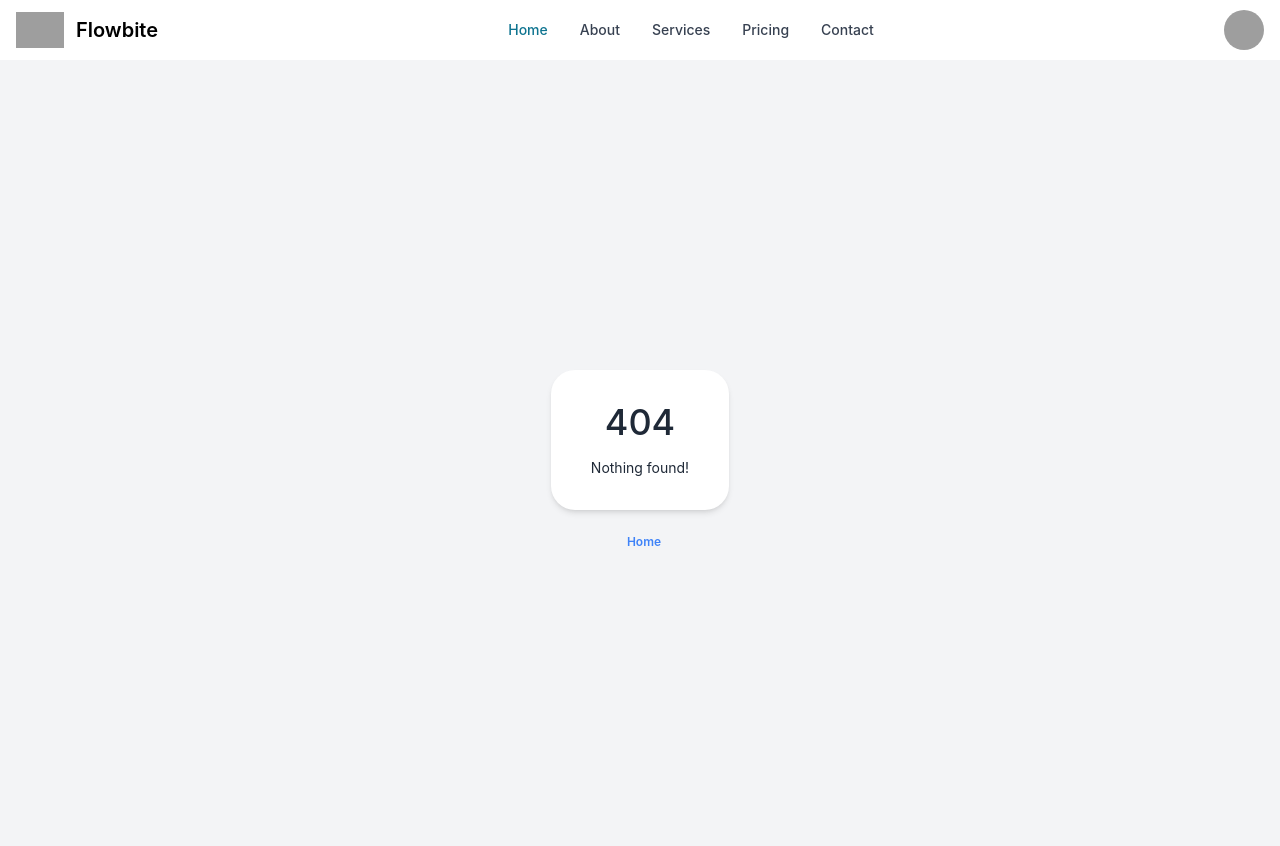
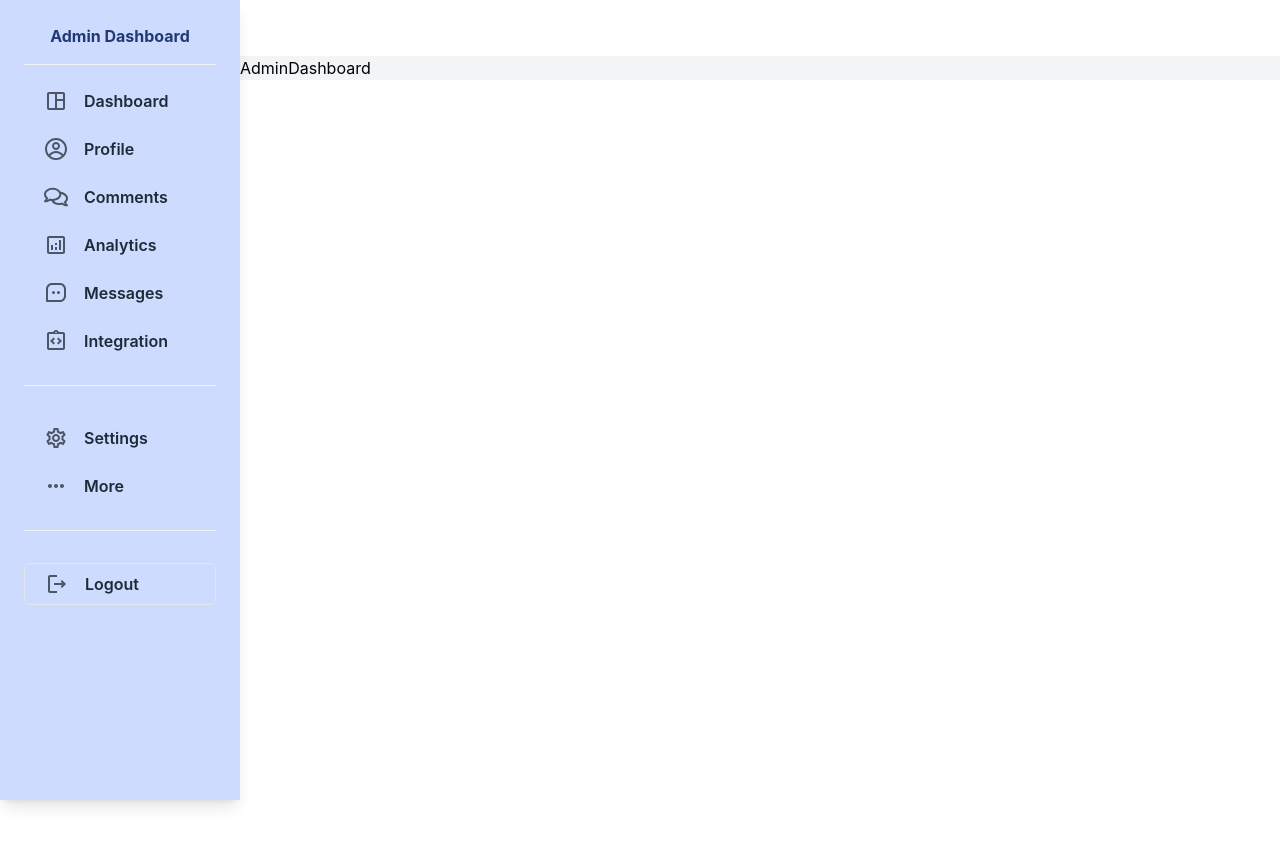
Before and after one commit to akib001/DIU-Quiz, a React (Create React App) app: page /dashboard in a window 1280 px wide. Before the commit this address had no page. Shown: the top 846 px of the page. After the commit the page ends 800 px from the top, so only its background shows below. Built offline with nearby package versions, Linux system fonts and the light colour scheme; grey boxes are pictures that could not be loaded.

Commit message:
header routing added

```diff
--- a/package.json
+++ b/package.json
@@ -3,6 +3,7 @@
   "version": "0.1.0",
   "private": true,
   "dependencies": {
+    "@headlessui/react": "^1.6.6",
     "@testing-library/jest-dom": "^5.16.4",
     "@testing-library/react": "^13.3.0",
     "@testing-library/user-event": "^13.5.0",
--- a/src/App.js
+++ b/src/App.js
@@ -4,17 +4,21 @@ import LoginPage from "./pages/LoginPage";
 import SignupPage from "./pages/SignupPage";
 import NotFoundPage from "./pages/NotFoundPage";
 import CreateQuiz from "./pages/CreateQuiz";
+import AdminHeader from "./components/admin/AdminHeader";
+import AdminDashboard from "./components/admin/AdminDashboard";
 
 function App() {
   return (
-    <Layout>
       <Routes>
         <Route path="/" element={<LoginPage />} />
         <Route path="/sign-up" element={<SignupPage />} />
+        <Route element={<AdminHeader/>}>
+          <Route path="/create-quiz" element={<CreateQuiz/>} />
+          <Route path="/dashboard" element={<AdminDashboard/>} />
+        </Route>
         <Route path="/create-quiz" element={<CreateQuiz />} />
         <Route path="*" element={<NotFoundPage />} />
       </Routes>
-    </Layout>
   );
 }
 
--- /dev/null
+++ b/src/components/admin/AdminDashboard.js
@@ -0,0 +1,9 @@
+import React from 'react'
+
+const AdminDashboard = () => {
+  return (
+    <div>AdminDashboard</div>
+  )
+}
+
+export default AdminDashboard
--- /dev/null
+++ b/src/components/admin/AdminHeader.js
@@ -0,0 +1,105 @@
+import React from 'react';
+import { GiHamburgerMenu } from 'react-icons/gi';
+import { Disclosure } from '@headlessui/react';
+import {
+  MdOutlineSpaceDashboard,
+  MdOutlineAnalytics,
+  MdOutlineIntegrationInstructions,
+  MdOutlineMoreHoriz,
+  MdOutlineSettings,
+  MdOutlineLogout,
+} from 'react-icons/md';
+import { CgProfile } from 'react-icons/cg';
+import { FaRegComments } from 'react-icons/fa';
+import { BiMessageSquareDots } from 'react-icons/bi';
+import { Outlet, Link } from 'react-router-dom';
+
+function AdminHeader() {
+  return (
+    <div>
+      <Disclosure as="nav">
+        <Disclosure.Button className="absolute top-4 right-4 inline-flex items-center peer justify-center rounded-md p-2 text-gray-800 hover:bg-gray-900 hover:text-white focus:outline-none focus:ring-2 focus:ring-inset focus:ring-white group">
+          <GiHamburgerMenu
+            className="block md:hidden h-6 w-6"
+            aria-hidden="true"
+          />
+        </Disclosure.Button>
+        <div className="p-6 w-1/2 h-screen bg-indigo-200 shadow-lg z-20 fixed top-0 -left-96 lg:left-0 lg:w-60  peer-focus:left-0 peer:transition ease-out delay-150 duration-200">
+          <div className="flex flex-col justify-start item-center">
+              <h1 className="text-base text-center cursor-pointer font-bold text-blue-900 border-b border-gray-100 pb-4 w-full">
+                Admin Dashboard
+              </h1>
+            <div className=" my-4 border-b border-gray-100 pb-4">
+              <div className="flex mb-2 justify-start items-center gap-4 pl-5 hover:bg-gray-900 p-2 rounded-md group cursor-pointer hover:shadow-lg m-auto">
+                <MdOutlineSpaceDashboard className="text-2xl text-gray-600 group-hover:text-white " />
+                <h3 className="text-base text-gray-800 group-hover:text-white font-semibold ">
+                  Dashboard
+                </h3>
+              </div>
+              <div className="flex  mb-2 justify-start items-center gap-4 pl-5 hover:bg-gray-900 p-2 rounded-md group cursor-pointer hover:shadow-lg m-auto">
+                <CgProfile className="text-2xl text-gray-600 group-hover:text-white " />
+                <h3 className="text-base text-gray-800 group-hover:text-white font-semibold ">
+                  Profile
+                </h3>
+              </div>
+              <div className="flex  mb-2 justify-start items-center gap-4 pl-5 hover:bg-gray-900 p-2 rounded-md group cursor-pointer hover:shadow-lg m-auto">
+                <FaRegComments className="text-2xl text-gray-600 group-hover:text-white " />
+                <h3 className="text-base text-gray-800 group-hover:text-white font-semibold ">
+                  Comments
+                </h3>
+              </div>
+              <div className="flex  mb-2 justify-start items-center gap-4 pl-5 hover:bg-gray-900 p-2 rounded-md group cursor-pointer hover:shadow-lg m-auto">
+                <MdOutlineAnalytics className="text-2xl text-gray-600 group-hover:text-white " />
+                <h3 className="text-base text-gray-800 group-hover:text-white font-semibold ">
+                  Analytics
+                </h3>
+              </div>
+              <div className="flex  mb-2 justify-start items-center gap-4 pl-5 hover:bg-gray-900 p-2 rounded-md group cursor-pointer hover:shadow-lg m-auto">
+                <BiMessageSquareDots className="text-2xl text-gray-600 group-hover:text-white " />
+                <h3 className="text-base text-gray-800 group-hover:text-white font-semibold ">
+                  Messages
+                </h3>
+              </div>
+              <div className="flex  mb-2 justify-start items-center gap-4 pl-5 hover:bg-gray-900 p-2 rounded-md group cursor-pointer hover:shadow-lg m-auto">
+                <MdOutlineIntegrationInstructions className="text-2xl text-gray-600 group-hover:text-white " />
+                <h3 className="text-base text-gray-800 group-hover:text-white font-semibold ">
+                  Integration
+                </h3>
+              </div>
+            </div>
+            {/* setting  */}
+            <div className=" my-4 border-b border-gray-100 pb-4">
+              <div className="flex mb-2 justify-start items-center gap-4 pl-5 hover:bg-gray-900 p-2 rounded-md group cursor-pointer hover:shadow-lg m-auto">
+                <MdOutlineSettings className="text-2xl text-gray-600 group-hover:text-white " />
+                <h3 className="text-base text-gray-800 group-hover:text-white font-semibold ">
+                  Settings
+                </h3>
+              </div>
+              <div className="flex mb-2 justify-start items-center gap-4 pl-5 hover:bg-gray-900 p-2 rounded-md group cursor-pointer hover:shadow-lg m-auto">
+                <MdOutlineMoreHoriz className="text-2xl text-gray-600 group-hover:text-white " />
+                <h3 className="text-base text-gray-800 group-hover:text-white font-semibold ">
+                  More
+                </h3>
+              </div>
+            </div>
+            {/* logout */}
+            <div className=" my-4">
+              <div className="flex mb-2 justify-start items-center gap-4 pl-5 border border-gray-200  hover:bg-gray-900 p-2 rounded-md group cursor-pointer hover:shadow-lg m-auto">
+                <MdOutlineLogout className="text-2xl text-gray-600 group-hover:text-white " />
+                <h3 className="text-base text-gray-800 group-hover:text-white font-semibold ">
+                  Logout
+                </h3>
+              </div>
+            </div>
+          </div>
+        </div>
+      </Disclosure>
+      {/* Main content */}
+      <div className="mt-14 md:ml-60 bg-gray-100">
+        <Outlet />
+      </div>
+    </div>
+  );
+}
+
+export default AdminHeader;
--- /dev/null
+++ b/src/components/admin/CreateQuiz.js
@@ -0,0 +1,9 @@
+import React from 'react'
+
+const CreateQuiz = () => {
+  return (
+    <div>CreateQuiz</div>
+  )
+}
+
+export default CreateQuiz
```
Also changed, not shown: 1 other file (tests, documents, lock files or other folders).
